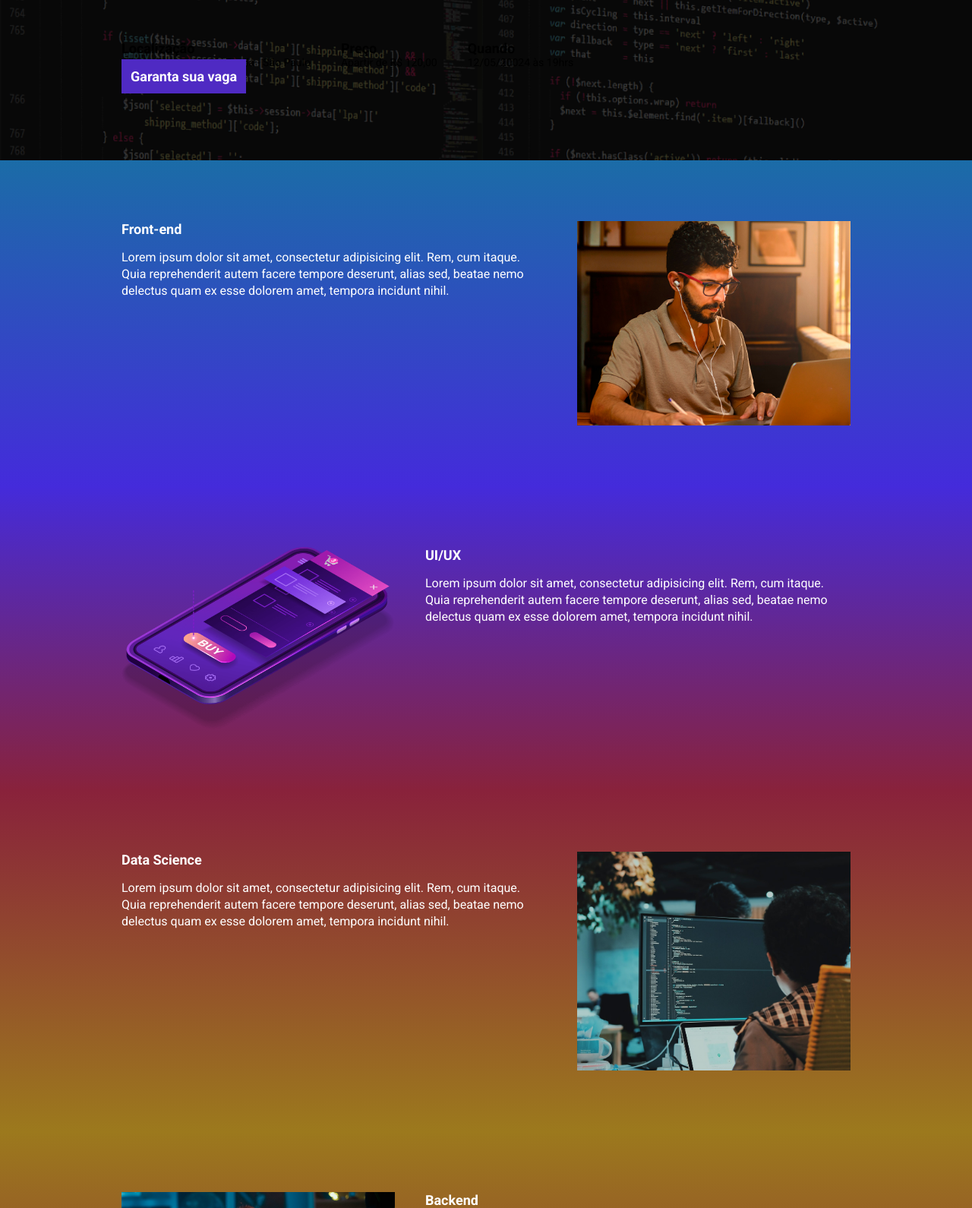
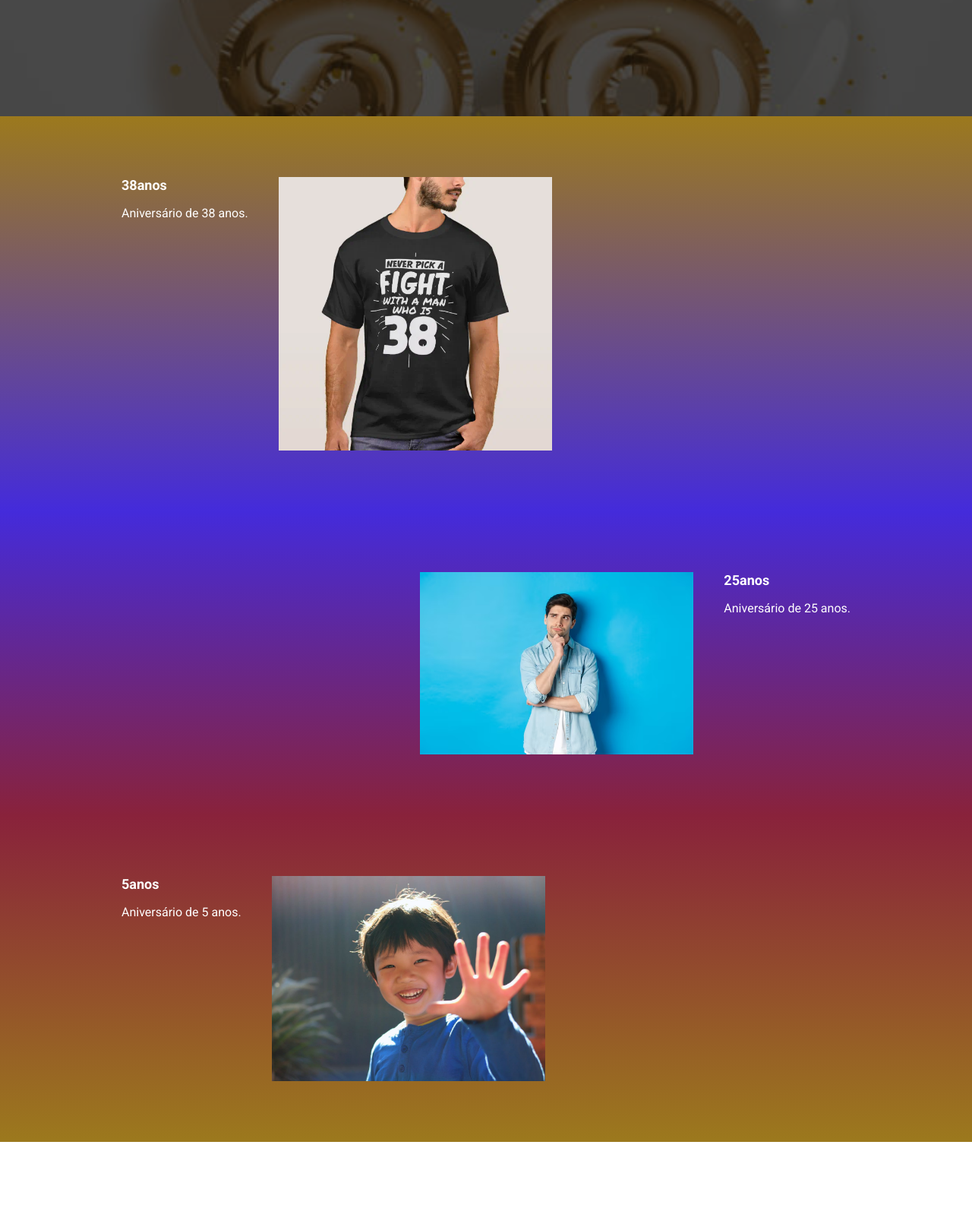
Before and after one commit to Rafaell77/Parcel-Aniversario, a website built with Parcel: page src/index.html in a window 1280 px wide. Shown: the part 331-1921 px from the top of the page at 76% size. After the commit the page ends 1834 px from the top, so only its background shows below. Built offline with nearby package versions, Linux system fonts and the light colour scheme.

Commit message:
aniversario

```diff
--- a/src/index.html
+++ b/src/index.html
@@ -16,84 +16,49 @@
 
     <header class="hero">
         <div class="container">
-            <img class="hero__logo" src="./images/ebac_logo.svg" alt="EBAC">
+            <img class="hero__logo" src="./images/38.jpg" alt="38">
             <p class="hero__text">
-                O maior evento de tecnologia do Brasil começa em <span id="contador"></span>
+                Aniversário de 38 anos em <br>
+                <span id="contador"></span>
             </p>
-            <div class="infos_bar">
-                <ul class="infos-bar__infos">
-                    <li class="infos-bar__infos__item">
-                        <b>Localização</b>
-                        Allianz Parque - Barra Funda - São Paulo
-                    </li>
-                    <li class="infos-bar__infos__item">
-                        <b>Preço</b>
-                        Apartir de R$ 120,00
-                    </li>
-                    <li class="infos-bar__infos__item">
-                        <b>Quando</b>
-                        12/05/20024 às 19hrs
-                    </li>
-                </ul>
-                <a href="#" class="button button--primary">
-                    Garanta sua vaga
-                </a>
-            </div>
-        </div>
+
     </header>
 
-<section class="event event--front-end">
+<section class="event event--38anos">
     <div class="container" data-aos="fade-right">
         <div class="event__details">
-            <h2 class="event__details__title">Front-end</h2>
+            <h2 class="event__details__title">38anos</h2>
             <p class="event__details__description">
-                Lorem ipsum dolor sit amet, consectetur adipisicing elit. Rem, cum itaque. Quia reprehenderit autem facere tempore deserunt, alias sed,
-                beatae nemo delectus quam ex esse dolorem amet, tempora incidunt nihil.
+                Aniversário de 38 anos.
             </p>
         </div>
-        <img class="event__image" src="./images/frontend.png" alt="Front-end">
+        <img class="event__image" src="./images/38-anos.webp" alt="38anos">
     </div>
 </section>
 
-<section class="event event--ux-ui event--image-left">
+<section class="event event--25anos event--image-left">
     <div class="container" data-aos="fade-left">
         <div class="event__details">
-            <h2 class="event__details__title">UI/UX</h2>
+            <h2 class="event__details__title">25anos</h2>
             <p class="event__details__description">
-                Lorem ipsum dolor sit amet, consectetur adipisicing elit. Rem, cum itaque. Quia reprehenderit autem facere tempore deserunt, alias sed,
-                beatae nemo delectus quam ex esse dolorem amet, tempora incidunt nihil.
+                Aniversário de 25 anos.
             </p>
         </div>
-        <img class="event__image" src="./images/ui-ux.png" alt="ui-ux">
+        <img class="event__image" src="./images/25-anos.avif" alt="25anos">
     </div>
 </section>
 
-<section class="event event--data-science">
+<section class="event event--5anos">
     <div class="container" data-aos="fade-right">
         <div class="event__details">
-            <h2 class="event__details__title">Data Science</h2>
+            <h2 class="event__details__title">5anos</h2>
             <p class="event__details__description">
-                Lorem ipsum dolor sit amet, consectetur adipisicing elit. Rem, cum itaque. Quia reprehenderit autem facere tempore deserunt, alias sed,
-                beatae nemo delectus quam ex esse dolorem amet, tempora incidunt nihil.
+                Aniversário de 5 anos.
             </p>
         </div>
-        <img class="event__image" src="./images/data.png" alt="Data-science">
+        <img class="event__image" src="./images/5-anos.jpg" alt="5anos">
     </div>
 </section>
-
-<section class="event event--backend event--image-left">
-    <div class="container" data-aos="fade-left">
-        <div class="event__details">
-            <h2 class="event__details__title">Backend</h2>
-            <p class="event__details__description">
-                Lorem ipsum dolor sit amet, consectetur adipisicing elit. Rem, cum itaque. Quia reprehenderit autem facere tempore deserunt, alias sed,
-                beatae nemo delectus quam ex esse dolorem amet, tempora incidunt nihil.
-            </p>
-        </div>
-        <img class="event__image" src="./images/backend.png" alt="Backend">
-    </div>
-</section>
-
 
     <script src="https://unpkg.com/aos@next/dist/aos.js"></script>
     <script src="./scripts/main.js"></script>
--- a/src/scripts/main.js
+++ b/src/scripts/main.js
@@ -1,7 +1,7 @@
 
 AOS.init();
 
-const dataDoEvento = new Date("Dec 12, 2024 19:00:00");
+const dataDoEvento = new Date("Fev 26, 2025 19:00:00");
 const timeStampDoEvento = dataDoEvento.getTime();
 
 const contaAsHoras = setInterval(function() {
--- a/src/styles/_event.scss
+++ b/src/styles/_event.scss
@@ -4,21 +4,19 @@
 .event {
     padding: 80px 0;
 
-    &--front-end {
-        background-image: linear-gradient(variables.$blue1, variables.$blue2);
+    &--38anos {
+        background-image: linear-gradient(variables.$yellow, variables.$blue2);
     }
 
-    &--ux-ui {
+    &--25anos {
         background-image: linear-gradient(variables.$blue2, variables.$pink);
     }
 
-    &--data-science {
+    &--5anos {
         background-image: linear-gradient(variables.$pink, variables.$yellow);
     }
 
-    &--backend {
-        background-image: linear-gradient(variables.$yellow, variables.$pink);
-    }
+
 
     &--image-left {
         .container {
--- a/src/styles/_hero.scss
+++ b/src/styles/_hero.scss
@@ -4,7 +4,7 @@
 .hero {
     padding-top: 64px;
     padding-bottom: 100px;
-    background-image: url(../images/fundo.png);
+    background-image: url(../images/38-fundo.jpg);
     background-repeat: no-repeat;
     background-size: cover;
     position: relative;
--- a/src/styles/components/_buttons.scss
+++ /dev/null
@@ -1,26 +0,0 @@
-
-@use '../variables';
-
-.button {
-    padding: 12px;
-    font-size: 18px;
-    font-weight: bold;
-    text-decoration: none;
-    text-align: center;
-    white-space: nowrap;
-
-    &--primary {
-        color: variables.$textColor;
-        background-color: variables.$purple;
-    }
-
-    @media (max-width: 640px) {
-        display: block;
-        width: 100%;
-    }
-
-    @media (max-width: 1024px) {
-        display: flex;
-        align-items: center;
-    }
-}
--- a/src/styles/components/_infosbar.scss
+++ /dev/null
@@ -1,43 +0,0 @@
-
-@use '../variables';
-
-.infos-bar {
-    padding: 16px 24px;
-    background-color: variables.$textColor;
-    display: flex;
-    justify-content: space-between;
-
-    &__infos {
-        display: flex;
-        gap: 40px;
-
-        &__item {
-            font-size: 14px;
-            color: variables.$secondaryTextColor;
-
-            b {
-                color: variables.$secondaryTextColor;
-                font-size: 18px;
-                display: block;
-            }
-        }
-    }
-
-    @media (max-width: 640px) {
-        display: block;
-
-        &__infos {
-            display: block;
-
-            &__item {
-                margin-bottom: 24px;
-            }
-        }
-    }
-
-    @media (max-width: 1024px) {
-        &__infos {
-            gap: 16px;
-        }
-    }
-}
--- a/src/styles/main.scss
+++ b/src/styles/main.scss
@@ -1,7 +1,5 @@
 
 @use 'hero';
-@use 'components/infosbar.scss';
-@use 'components/buttons.scss';
 @use 'event';
 @use 'variables';
 
```
Also changed, not shown: src/images/25-anos.avif (added), src/images/38-anos.webp (added), src/images/38-fundo.jpg (added), src/images/38.jpg (added), src/images/5-anos.jpg (added), src/images/backend.png (deleted), src/images/data.png (deleted), src/images/ebac_logo.svg (deleted), src/images/frontend.png (deleted), src/images/fundo.png (deleted), src/images/ui-ux.png (deleted).
